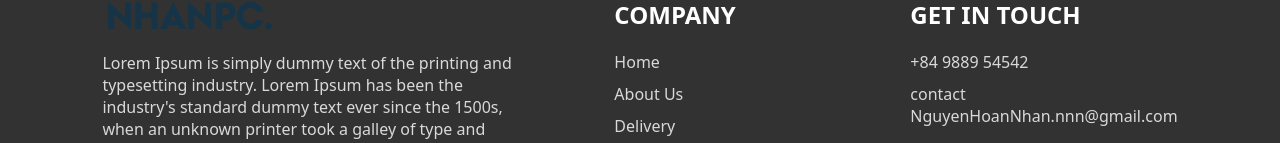
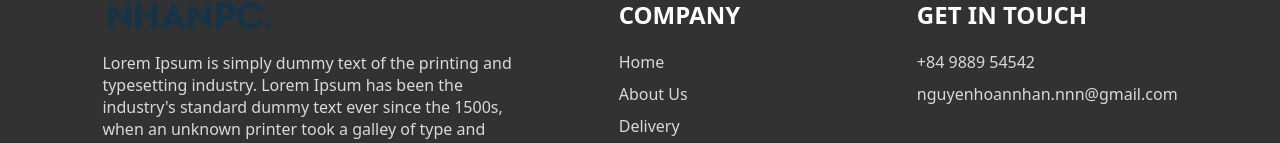
Before and after one commit to hoannhan-fe/nhanpc, a React (Vite) app: page /order in a window 1280 px wide. Shown: the part 787-930 px from the top of the page. Built offline with nearby package versions, Linux system fonts and the light colour scheme.

Commit message:
update 9

```diff
--- a/src/components/Footer/Footer.jsx
+++ b/src/components/Footer/Footer.jsx
@@ -44,7 +44,7 @@
           <h2>GET IN TOUCH</h2>
           <ul>
             <li>+84 9889 54542</li>
-            <li>contact NguyenHoanNhan.nnn@gmail.com</li>
+            <li>nguyenhoannhan.nnn@gmail.com</li>
           </ul>
         </div>
       </div>
```
